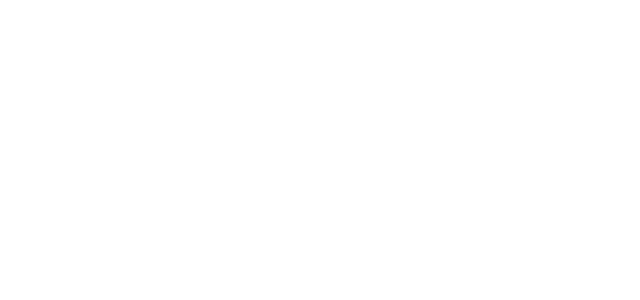
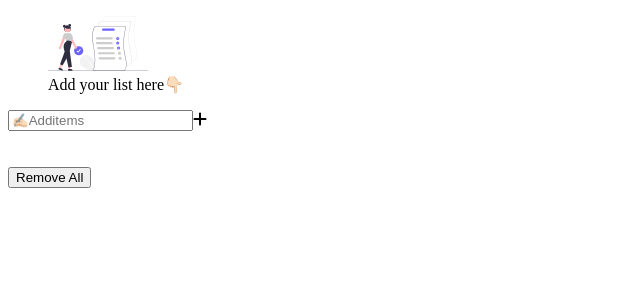
Before and after one commit to yash-purkar/todo_app, a React (Create React App) app: page / in a window 1280 px wide. Shown: the top 300 px of the page, without its empty margins (0-640 px from the left). Built offline with nearby package versions, Linux system fonts and the light colour scheme.

Commit message:
data added in list

```diff
--- a/src/App.js
+++ b/src/App.js
@@ -1,9 +1,10 @@
 
 import './App.css';
-
+import ToDo from './Components/ToDo';
 function App() {
   return (
     <>
+      <ToDo />
     </>
   );
 }
--- /dev/null
+++ b/src/Components/ToDo.js
@@ -0,0 +1,65 @@
+import React, { useState } from 'react'
+import logo from './Images/to_do.svg';
+
+const ToDo = () => {
+  const [inputData, setInputData] = useState("");
+  const [items, setItems] = useState([]);
+
+  const addItem = () => {
+    if (inputData === "") {
+      alert("Plzz Fill the data.")
+    }
+    else {
+      setItems([...items, inputData])
+    }
+  }
+
+
+  return (
+    <div className='main_div'>
+      <div className="child_div">
+        <figure>
+          <img src={logo} alt="logo" style={{ width: "100px" }} />
+          <figcaption>Add your list here👇🏻</figcaption>
+        </figure>
+
+        <div className="addItems">
+          <input type="text" className="form_control"
+            placeholder='✍🏻Additems'
+            value={inputData}
+            onChange={(event) => setInputData(event.target.value)} />
+
+          <i className="fa-solid fa-plus" onClick={addItem}></i>
+        </div>
+        <br />
+
+        <div className="showItems">
+          <div className="eachItem">
+            {
+              items.map((currElem) => {
+                return <><span>{currElem}</span>
+                  <div className="todo_btn" style={{ display: "inline", margin: "35px" }}>
+                    <i className="fa-solid fa-pen-to-square" style={{ margin: "10px" }}></i>
+                    <i className="fa-solid fa-trash"></i>
+                  </div>
+                  <br />
+                </>
+              })
+            }
+
+          </div>
+        </div>
+
+        <br />
+
+        <div className="showItems">
+          <button data-sm-link-text="Remove All">
+            Remove All
+          </button>
+        </div>
+      </div>
+    </div>
+  )
+}
+
+export default ToDo
```
Also changed, not shown: src/Components/Images/to_do.svg (added).
